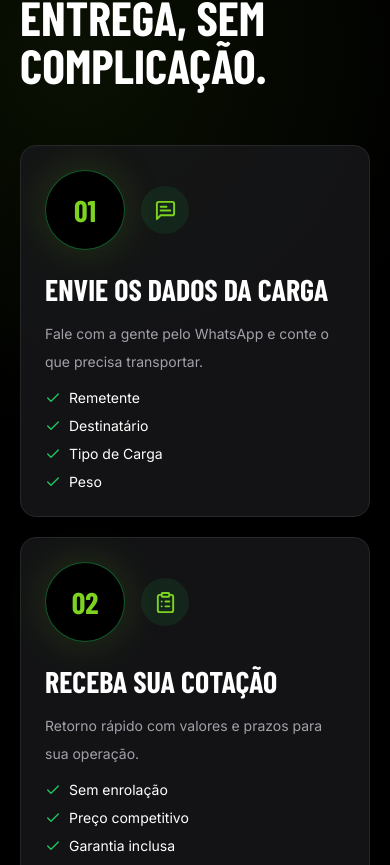
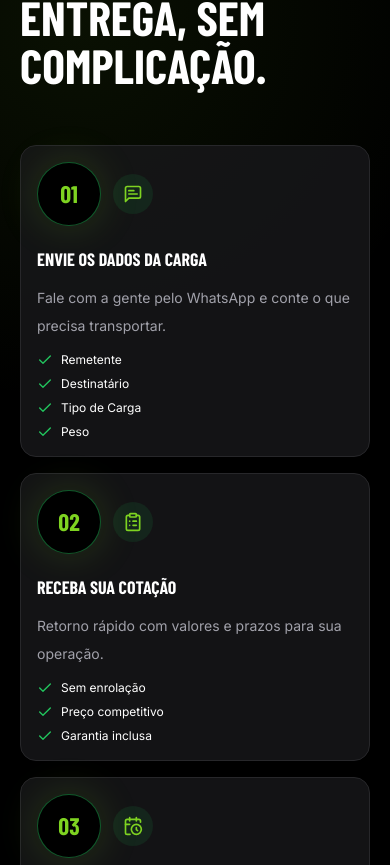
Before and after one commit to asafe750/GRUPO-BARONNE, a Next.js app: page / in a window 390 px wide. Shown: the part 3799-4664 px from the top of the page. Built offline with nearby package versions, Linux system fonts and the light colour scheme; a web font is replaced by a local one.

Commit message:
Ajusta Como Funciona no mobile

```diff
--- a/components/ComoFunciona.tsx
+++ b/components/ComoFunciona.tsx
@@ -65,30 +65,30 @@ export function ComoFunciona() {
 
         <div className="relative mt-14">
           <div className="absolute left-0 right-0 top-10 hidden h-px bg-zinc-800 lg:block" />
-          <div className="grid gap-5 lg:grid-cols-4">
+          <div className="grid grid-cols-1 gap-4 md:gap-5 lg:grid-cols-4">
             {steps.map(({ number, icon: Icon, title, description, details }) => (
               <article
                 key={number}
-                className="interactive-card relative rounded-2xl border border-zinc-800 bg-zinc-900/80 p-6"
+                className="interactive-card relative rounded-2xl border border-zinc-800 bg-zinc-900/80 p-4 md:p-6"
               >
-                <div className="flex items-center gap-4">
-                  <span className="grid h-20 w-20 shrink-0 place-items-center rounded-full border border-brand-green/45 bg-black font-heading text-3xl font-black text-brand-interactive shadow-[0_0_42px_rgba(126,211,33,0.18)]">
+                <div className="flex flex-nowrap items-center gap-3 md:gap-4">
+                  <span className="grid h-16 w-16 shrink-0 place-items-center rounded-full border border-brand-green/45 bg-black font-heading text-2xl font-black text-brand-interactive shadow-[0_0_42px_rgba(126,211,33,0.18)] md:h-20 md:w-20 md:text-3xl">
                     {number}
                   </span>
-                  <span className="grid h-12 w-12 shrink-0 place-items-center rounded-full bg-brand-green/10 text-brand-interactive">
-                    <Icon aria-hidden="true" size={23} />
+                  <span className="grid h-10 w-10 shrink-0 place-items-center rounded-full bg-brand-green/10 text-brand-interactive md:h-12 md:w-12">
+                    <Icon aria-hidden="true" className="h-5 w-5 md:h-[23px] md:w-[23px]" />
                   </span>
                 </div>
-                <h3 className="mt-6 font-heading text-3xl font-black uppercase leading-none text-white">
+                <h3 className="mt-6 overflow-visible break-normal font-heading text-lg font-black uppercase leading-none text-white md:text-3xl">
                   {title}
                 </h3>
                 <p className="mt-4 text-sm leading-7 text-zinc-400">{description}</p>
                 {details ? (
-                  <ul className="mt-3 grid gap-2 text-sm text-white">
+                  <ul className="mt-3 grid gap-2 text-xs text-white md:text-sm">
                     {details.map((detail) => (
-                      <li key={detail} className="flex items-center gap-2">
+                      <li key={detail} className="flex items-start gap-2">
                         <Check aria-hidden="true" className="h-4 w-4 shrink-0 text-brand-green" />
-                        <span>{detail}</span>
+                        <span className="break-normal">{detail}</span>
                       </li>
                     ))}
                   </ul>
@@ -102,7 +102,7 @@ export function ComoFunciona() {
           href={WHATSAPP.quote}
           target="_blank"
           rel="noreferrer"
-          className="mt-10 inline-flex min-h-12 items-center justify-center gap-2 rounded-full bg-brand-green px-7 text-sm font-extrabold text-black transition hover:bg-brand-interactive"
+          className="mt-10 inline-flex min-h-12 w-full items-center justify-center gap-2 rounded-full bg-brand-green px-7 text-sm font-extrabold text-black transition hover:bg-brand-interactive md:w-auto"
         >
           <WhatsAppIcon className="h-5 w-5 shrink-0" />
           Faça Sua Cotação!
```
